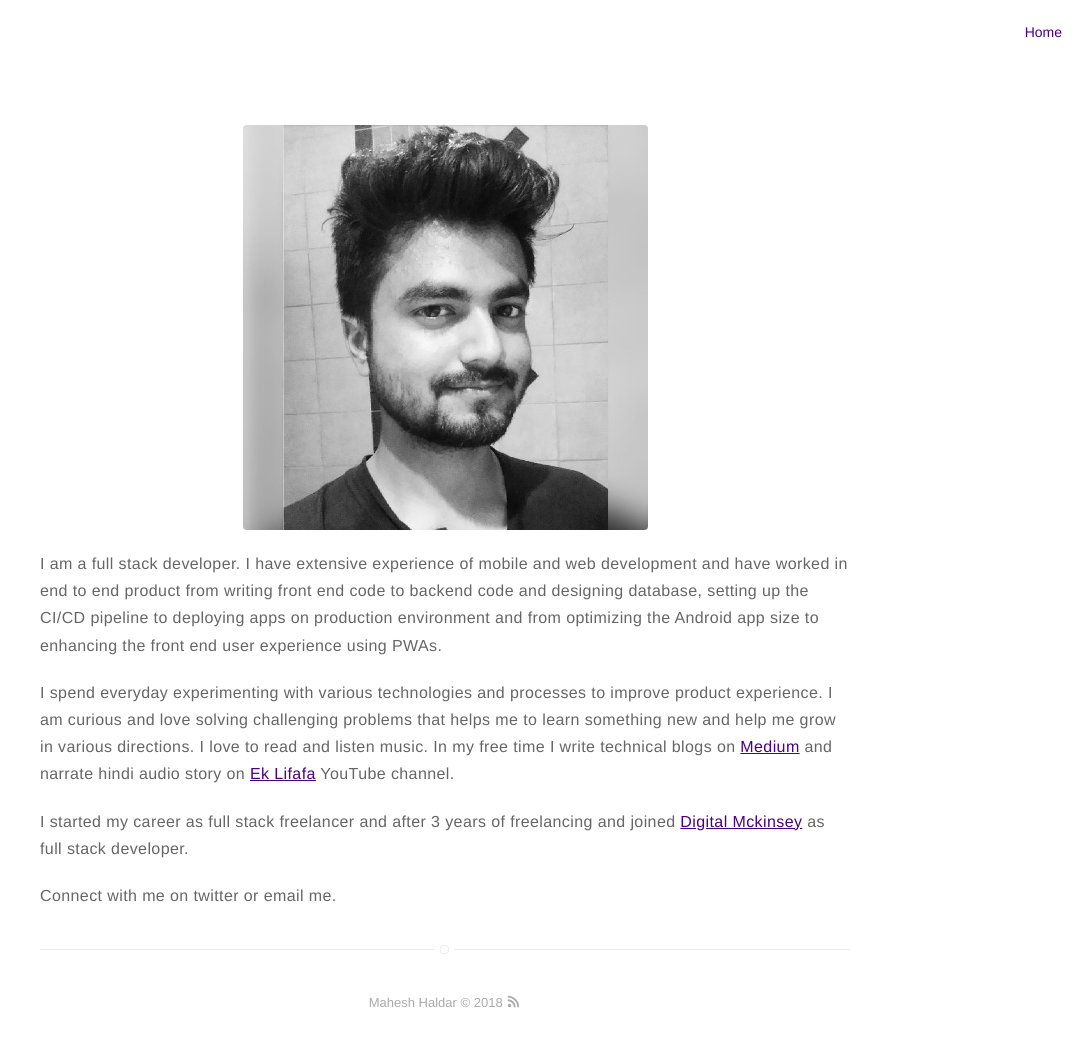
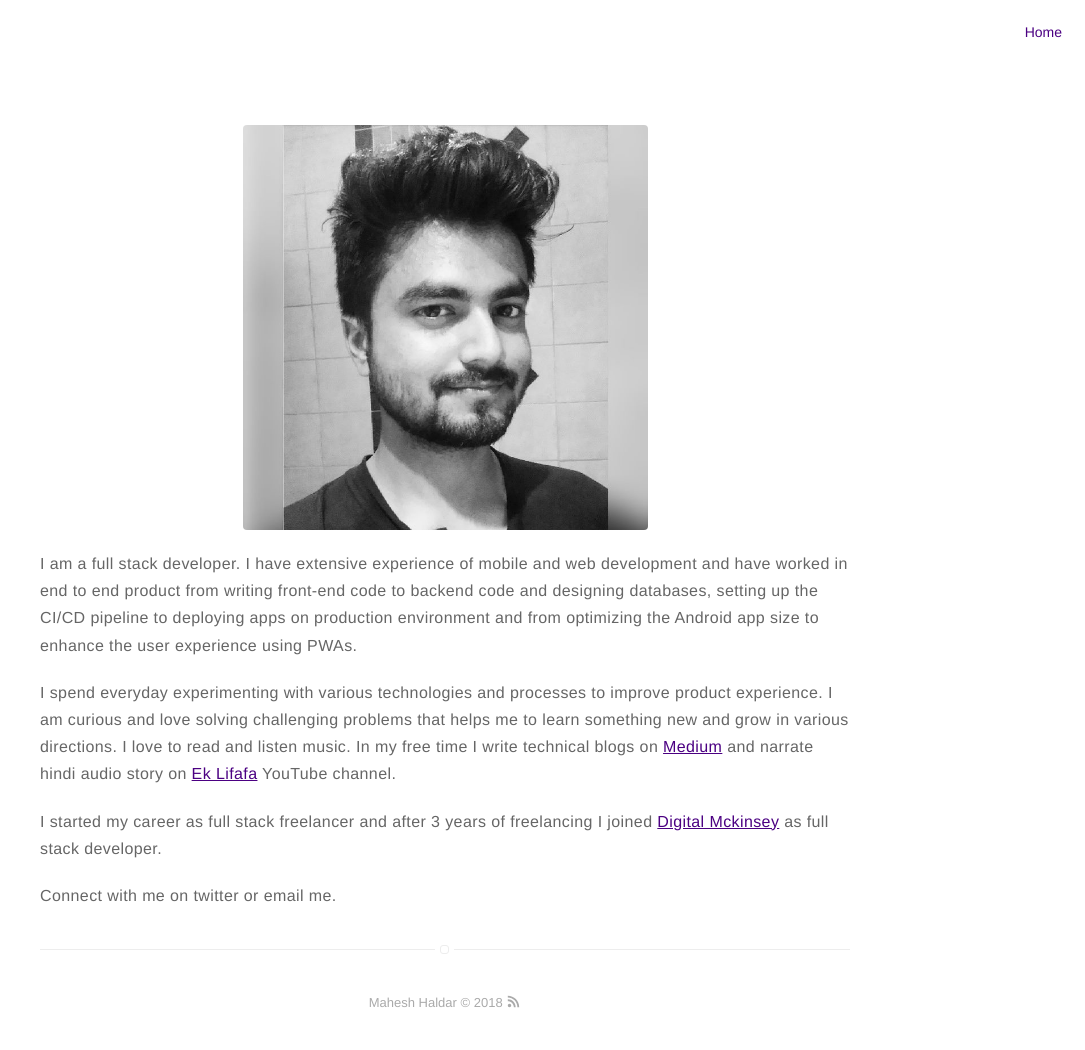
Before and after one commit to haldarmahesh/haldarmahesh.github.io, a Jekyll site: the page built from about.md, in a window 1280 px wide. Shown: the whole page, without its empty margins (195-1280 px from the left). Built offline with Jekyll 4.4.1, drawn with Linux system fonts in a browser that asks for light colours.

Commit message:
Update about

```diff
--- a/about.md
+++ b/about.md
@@ -4,9 +4,9 @@ layout: page
 ---
 ![Profile Image]({{ site.url }}/{{ site.picture }})
 
-<p>I am a full stack developer. I have extensive experience of mobile and web development and have worked in end to end product from writing front end code to backend code and designing database, setting up the CI/CD pipeline to deploying apps on production environment and from optimizing the Android app size to enhancing the front end user experience using PWAs.</p>
-<p>I spend everyday experimenting with various technologies and processes to improve product experience. I am curious and love solving challenging problems that helps me to learn something new and help me grow in various directions.  I love to read and listen music. In my free time I write technical blogs on <a href="https://medium.com/@haldar.mahesh" target="_blank">Medium</a> and narrate hindi audio story on <a href="http://youtube.com/c/eklifafa" target="_blank">Ek Lifafa</a> YouTube channel.</p>
-<p>I started my career as full stack freelancer and after 3 years of freelancing and joined <a href="https://twitter.com/DigitalMcKinsey" target="_blank">Digital Mckinsey</a> as full stack developer.</p>
+<p>I am a full stack developer. I have extensive experience of mobile and web development and have worked in end to end product from writing front-end code to backend code and designing databases, setting up the CI/CD pipeline to deploying apps on production environment and from optimizing the Android app size to enhance the user experience using PWAs.</p>
+<p>I spend everyday experimenting with various technologies and processes to improve product experience. I am curious and love solving challenging problems that helps me to learn something new and grow in various directions. I love to read and listen music. In my free time I write technical blogs on <a href="https://medium.com/@haldar.mahesh" target="_blank">Medium</a> and narrate hindi audio story on <a href="http://youtube.com/c/eklifafa" target="_blank">Ek Lifafa</a> YouTube channel.</p>
+<p>I started my career as full stack freelancer and after 3 years of freelancing I joined <a href="https://twitter.com/DigitalMcKinsey" target="_blank">Digital Mckinsey</a> as full stack developer.</p>
 <p>Connect with me on twitter or email me.</p>
 
 
```
